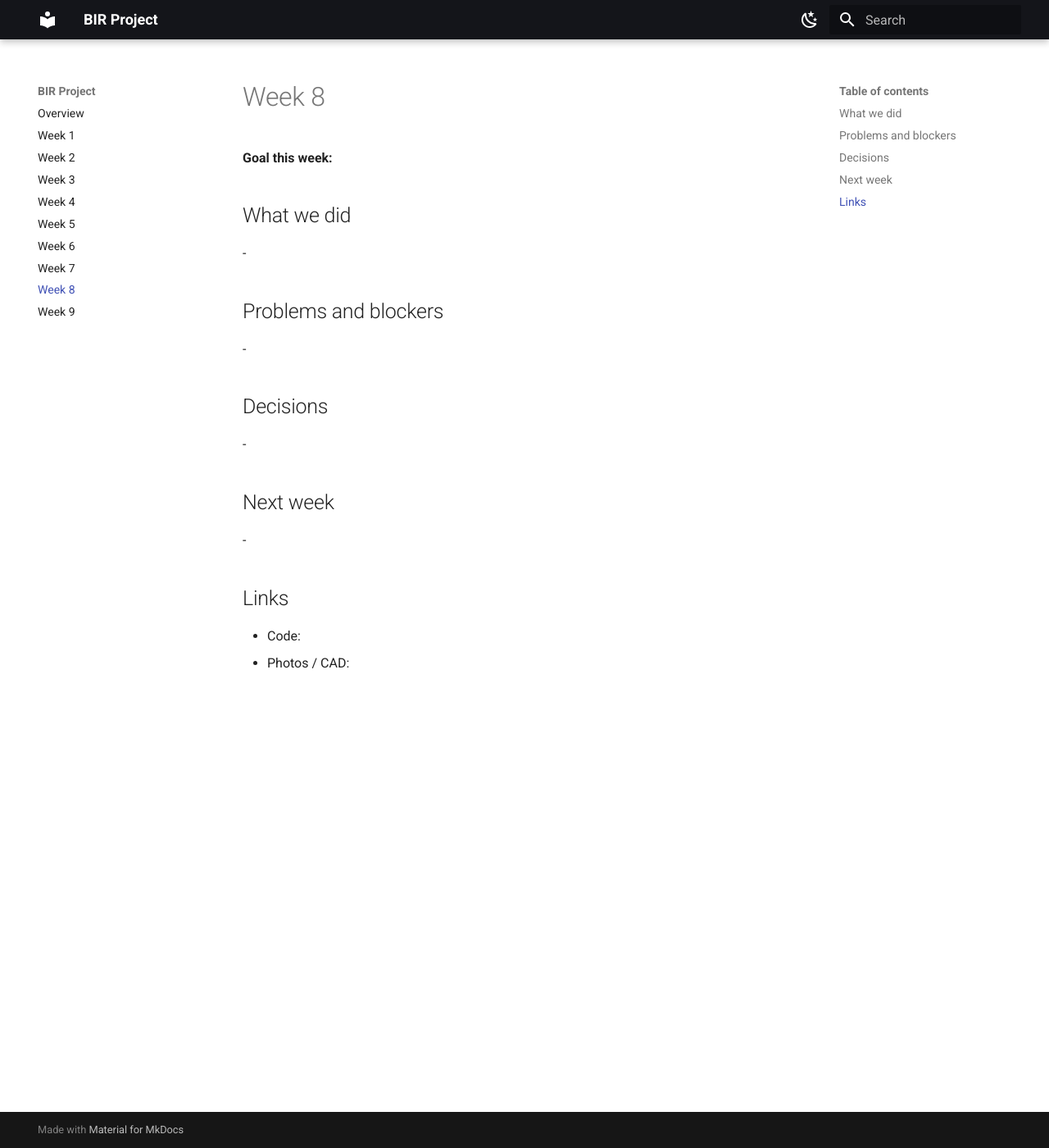
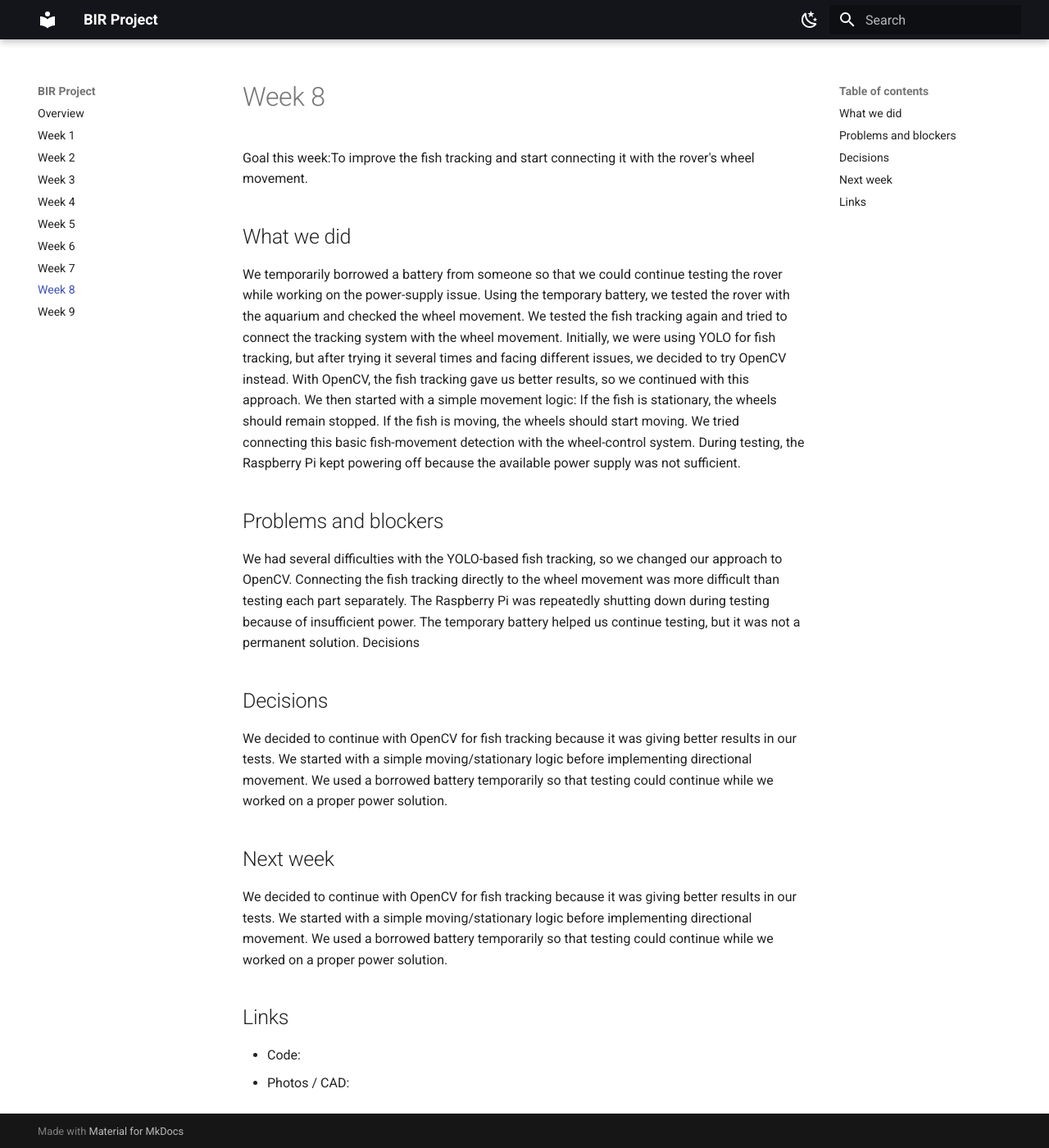
Before and after one commit to BuilderinResidencyTinkerspace/AquaNav_, an MkDocs documentation site: the page built from docs/week-08.md, in a window 1280 px wide and 1400 px high. Shown: the whole window at 82% size. Built offline with MkDocs 1.6.1 and Material for MkDocs 9.7.7, drawn with Linux system fonts in a browser that asks for light colours.

Commit message:
Update week-08.md

```diff
--- a/docs/week-08.md
+++ b/docs/week-08.md
@@ -1,22 +1,39 @@
 # Week 8
 
-**Goal this week:**
+Goal this week:To improve the fish tracking and start connecting it with the rover's wheel movement.
 
 ## What we did
 
--
+We temporarily borrowed a battery from someone so that we could continue testing the rover while working on the power-supply issue.
+Using the temporary battery, we tested the rover with the aquarium and checked the wheel movement.
+We tested the fish tracking again and tried to connect the tracking system with the wheel movement.
+Initially, we were using YOLO for fish tracking, but after trying it several times and facing different issues, we decided to try OpenCV instead.
+With OpenCV, the fish tracking gave us better results, so we continued with this approach.
+We then started with a simple movement logic:
+If the fish is stationary, the wheels should remain stopped.
+If the fish is moving, the wheels should start moving.
+We tried connecting this basic fish-movement detection with the wheel-control system.
+During testing, the Raspberry Pi kept powering off because the available power supply was not sufficient.
 
 ## Problems and blockers
 
--
+We had several difficulties with the YOLO-based fish tracking, so we changed our approach to OpenCV.
+Connecting the fish tracking directly to the wheel movement was more difficult than testing each part separately.
+The Raspberry Pi was repeatedly shutting down during testing because of insufficient power.
+The temporary battery helped us continue testing, but it was not a permanent solution.
+Decisions
 
 ## Decisions
 
--
+We decided to continue with OpenCV for fish tracking because it was giving better results in our tests.
+We started with a simple moving/stationary logic before implementing directional movement.
+We used a borrowed battery temporarily so that testing could continue while we worked on a proper power solution.
 
 ## Next week
 
--
+We decided to continue with OpenCV for fish tracking because it was giving better results in our tests.
+We started with a simple moving/stationary logic before implementing directional movement.
+We used a borrowed battery temporarily so that testing could continue while we worked on a proper power solution.
 
 ## Links
 
```
